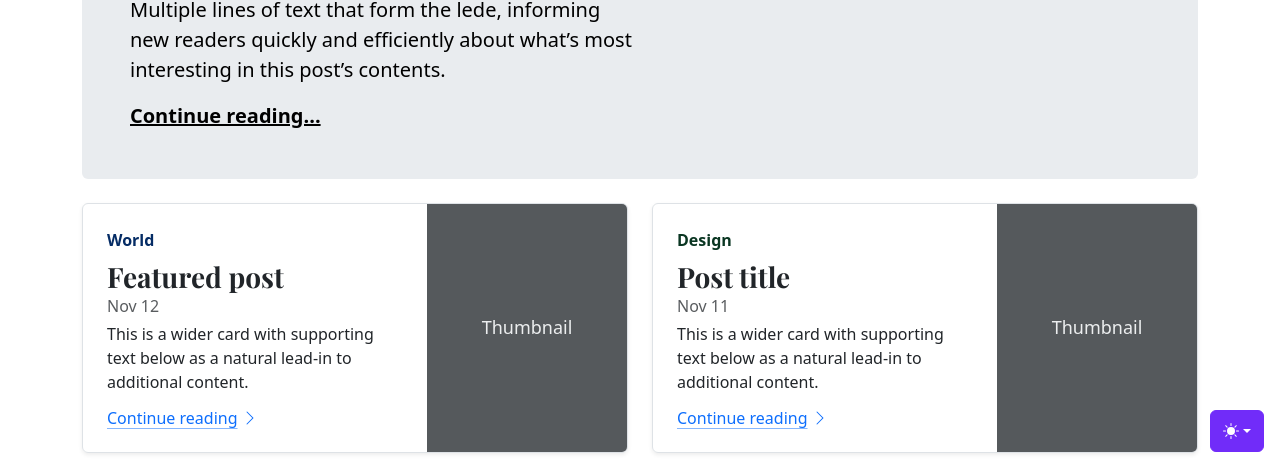
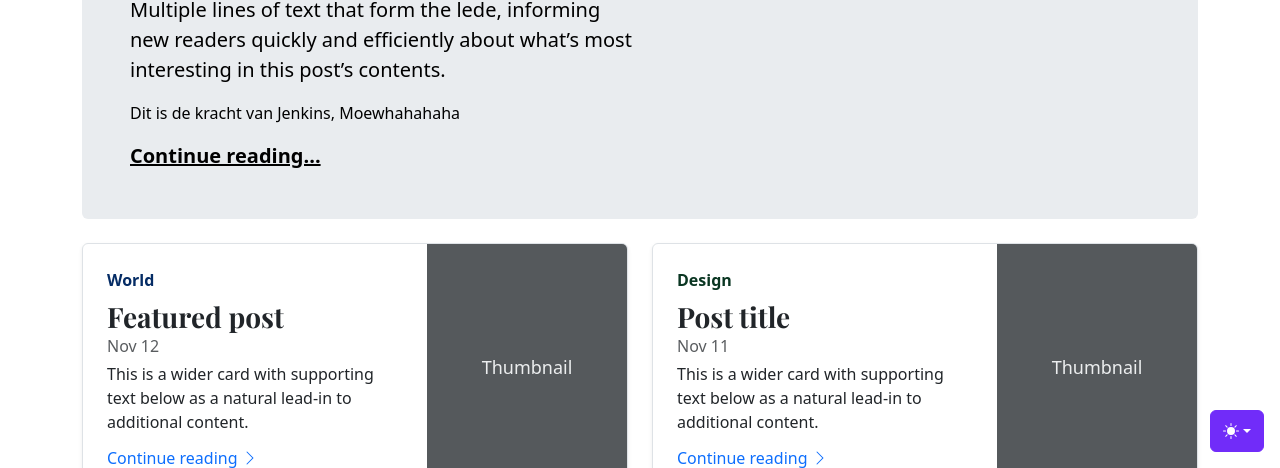
Before and after one commit to liquid-design/blog, a plain HTML site: page index.html in a window 1280 px wide. Shown: the part 332-800 px from the top of the page. Drawn offline with nearby package versions, Linux system fonts and the light colour scheme.

Commit message:
added moewhahahaha

```diff
--- a/index.html
+++ b/index.html
@@ -289,6 +289,9 @@
             quickly and efficiently about what’s most interesting in this post’s
             contents.
           </p>
+          <p>
+            Dit is de kracht van Jenkins, Moewhahahaha
+            </p>
           <p class="lead mb-0">
             <a href="#" class="text-body-emphasis fw-bold"
               >Continue reading...</a
```
